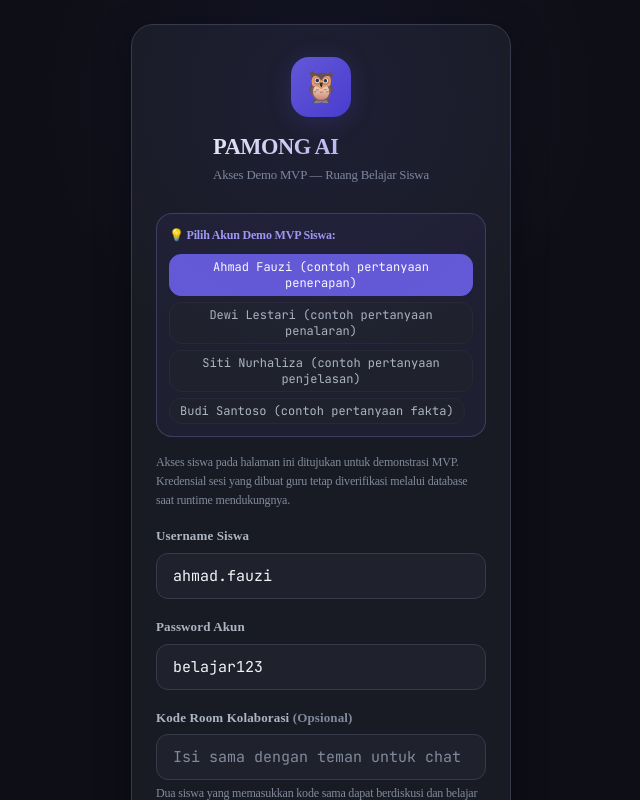
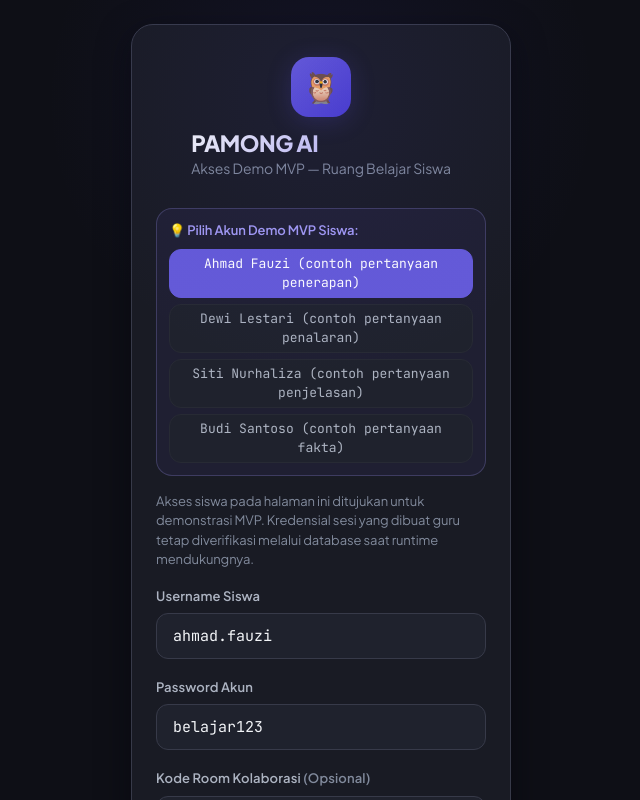
Before and after one commit to GhazyUrbayani/pamong-ai, a Next.js app: page /siswa/login in a window 1280 px wide. Shown: the top 800 px of the page, without its empty margins (319-959 px from the left). Built offline with nearby package versions, Linux system fonts and the light colour scheme.

Commit message:
ui: restore user-fit sans typography scale

```diff
--- a/app/globals.css
+++ b/app/globals.css
@@ -88,17 +88,31 @@ html {
 }
 
 body {
-  font-family: var(--font-sans), 'Plus Jakarta Sans', system-ui, -apple-system, BlinkMacSystemFont, 'Segoe UI', Roboto, sans-serif;
+  font-family: 'Plus Jakarta Sans', Inter, system-ui, -apple-system, BlinkMacSystemFont, 'Segoe UI', Roboto, Arial, sans-serif;
+  font-size: 1rem;
   background: var(--bg-base);
   color: var(--text-primary);
-  line-height: 1.6;
+  line-height: 1.65;
   min-height: 100dvh;
   overflow-x: hidden;
   -webkit-font-smoothing: antialiased;
   -moz-osx-font-smoothing: grayscale;
-  letter-spacing: -0.012em;
+  letter-spacing: -0.006em;
 }
 
+h1, h2, h3, h4 {
+  font-family: 'Plus Jakarta Sans', Inter, system-ui, -apple-system, BlinkMacSystemFont, 'Segoe UI', sans-serif;
+  color: var(--text-primary);
+  line-height: 1.25;
+  letter-spacing: -0.025em;
+}
+
+h1 { font-size: 1.5rem; font-weight: 800; }
+h2 { font-size: 1.375rem; font-weight: 750; }
+h3 { font-size: 1.0625rem; font-weight: 700; }
+h4 { font-size: 1rem; font-weight: 700; }
+
+p { line-height: 1.65; }
 
 a { color: inherit; text-decoration: none; }
 button { font-family: inherit; cursor: pointer; border: none; background: none; }
@@ -235,8 +249,8 @@ ul, ol { list-style: none; }
 .text-muted    { color: var(--text-muted); }
 .text-secondary { color: var(--text-secondary); }
 .text-brand    { color: var(--text-brand); }
-.text-sm       { font-size: 0.875rem; }
-.text-xs       { font-size: 0.75rem; }
+.text-sm       { font-size: 0.9375rem; line-height: 1.55; }
+.text-xs       { font-size: 0.8125rem; line-height: 1.5; }
 .text-base     { font-size: 1rem; }
 .text-2xl      { font-size: 1.5rem; }
 .font-mono     { font-family: 'JetBrains Mono', 'Fira Code', monospace; letter-spacing: 0; }
@@ -454,6 +468,16 @@ ul, ol { list-style: none; }
   border-bottom: 1px solid var(--border-subtle);
 }
 
+.page-header h1 {
+  font-size: 1.25rem;
+  font-weight: 800;
+  line-height: 1.2;
+}
+
+.page-header p {
+  font-size: 0.8125rem;
+}
+
 /* ═══════════════════════════════════════════════════════════════
    BOTTOM NAV (Mobile-first)
 ═══════════════════════════════════════════════════════════════ */
@@ -512,8 +536,8 @@ ul, ol { list-style: none; }
 .bottom-nav-item.active .bottom-nav-icon { transform: scale(1.08); }
 
 .bottom-nav-label {
-  font-size: 10px;
-  font-weight: 600;
+  font-size: 11px;
+  font-weight: 650;
   letter-spacing: 0.02em;
 }
 
@@ -830,7 +854,7 @@ ul, ol { list-style: none; }
 .quota-fill.critical { background: var(--status-red); }
 
 .quota-label {
-  font-size: 0.75rem;
+  font-size: 0.8125rem;
   color: var(--text-muted);
   font-variant-numeric: tabular-nums;
   min-width: 48px;
@@ -844,15 +868,16 @@ ul, ol { list-style: none; }
   width: 100%;
   border-collapse: separate;
   border-spacing: 0;
-  font-size: 0.875rem;
+  font-size: 0.9375rem;
+  line-height: 1.5;
 }
 
 .student-table th {
   text-align: left;
   padding: 12px 18px;
   color: var(--text-muted);
-  font-size: 0.75rem;
-  font-weight: 700;
+  font-size: 0.8125rem;
+  font-weight: 750;
   text-transform: uppercase;
   letter-spacing: 0.05em;
   background: var(--bg-surface);
@@ -865,7 +890,12 @@ ul, ol { list-style: none; }
   border-bottom: 1px solid var(--border-subtle);
   color: var(--text-primary);
   vertical-align: middle;
-  font-size: 0.875rem;
+  font-size: 0.9375rem;
+}
+
+.student-table td strong {
+  font-size: 0.9375rem;
+  font-weight: 750;
 }
 
 .student-table tr:last-child td { border-bottom: none; }
@@ -1015,7 +1045,7 @@ ul, ol { list-style: none; }
 }
 
 .login-logo p {
-  font-size: 0.8rem;
+  font-size: 0.875rem;
   color: var(--text-muted);
   text-align: center;
 }
@@ -1050,16 +1080,16 @@ ul, ol { list-style: none; }
 .credential-info { min-width: 0; flex: 1; }
 
 .credential-username {
-  font-size: 0.8rem;
-  font-weight: 600;
+  font-size: 0.875rem;
+  font-weight: 650;
   color: var(--text-brand);
   font-family: 'JetBrains Mono', monospace;
 }
 
 .credential-password {
-  font-size: 0.75rem;
+  font-size: 0.8125rem;
   color: var(--text-muted);
-  font-family: 'JetBrains Mono', monospace;
+  font-family: 'JetBrains Mono', 'SFMono-Regular', Consolas, monospace;
   margin-top: 2px;
 }
 
@@ -1191,7 +1221,7 @@ ul, ol { list-style: none; }
   background: transparent;
   color: var(--text-muted);
   font: inherit;
-  font-size: 0.75rem;
+  font-size: 0.8125rem;
   font-weight: 750;
   line-height: 1.15;
   cursor: pointer;
@@ -1205,8 +1235,8 @@ ul, ol { list-style: none; }
 .data-mode-option span {
   display: block;
   margin-top: 2px;
-  font-size: 0.625rem;
-  font-weight: 600;
+  font-size: 0.75rem;
+  font-weight: 650;
   color: inherit;
   opacity: 0.78;
 }
@@ -1242,7 +1272,7 @@ ul, ol { list-style: none; }
   width: fit-content;
   border-radius: 999px;
   padding: 3px 8px;
-  font-size: 0.625rem;
+  font-size: 0.6875rem;
   font-weight: 800;
   letter-spacing: 0.05em;
   text-transform: uppercase;
@@ -1279,8 +1309,8 @@ ul, ol { list-style: none; }
 
 .demo-data-notice p {
   margin-top: 3px;
-  font-size: 0.8125rem;
-  line-height: 1.55;
+  font-size: 0.875rem;
+  line-height: 1.6;
 }
 
 .real-data-error {
@@ -1333,7 +1363,7 @@ ul, ol { list-style: none; }
   color: var(--brand-accent);
   background: hsla(245, 62%, 60%, 0.10);
   border: 1px solid hsla(245, 80%, 78%, 0.24);
-  font-size: 0.75rem;
+  font-size: 0.8125rem;
 }
 
 .synthetic-category-label {
@@ -1371,3 +1401,37 @@ ul, ol { list-style: none; }
     min-width: 0;
   }
 }
+
+
+/* Typography guardrail: never fall back to browser serif defaults. */
+button,
+input,
+textarea,
+select,
+table,
+.data-mode-option,
+.data-status-pill {
+  font-family: 'Plus Jakarta Sans', Inter, system-ui, -apple-system, BlinkMacSystemFont, 'Segoe UI', Roboto, Arial, sans-serif;
+}
+
+.font-mono,
+code {
+  font-family: 'JetBrains Mono', 'SFMono-Regular', Consolas, 'Liberation Mono', monospace;
+}
+
+@media (max-width: 640px) {
+  html { font-size: 16px; }
+
+  h1 { font-size: 1.375rem; }
+  h2 { font-size: 1.25rem; }
+
+  .student-table {
+    font-size: 0.875rem;
+  }
+
+  .student-table th,
+  .student-table td {
+    padding-left: 14px;
+    padding-right: 14px;
+  }
+}
```
